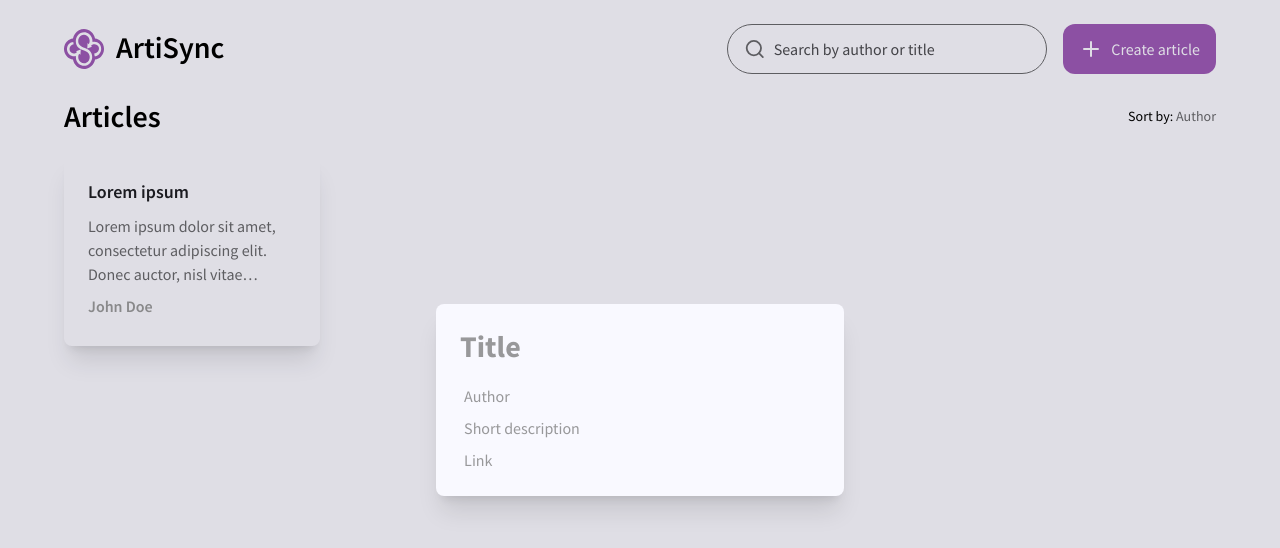
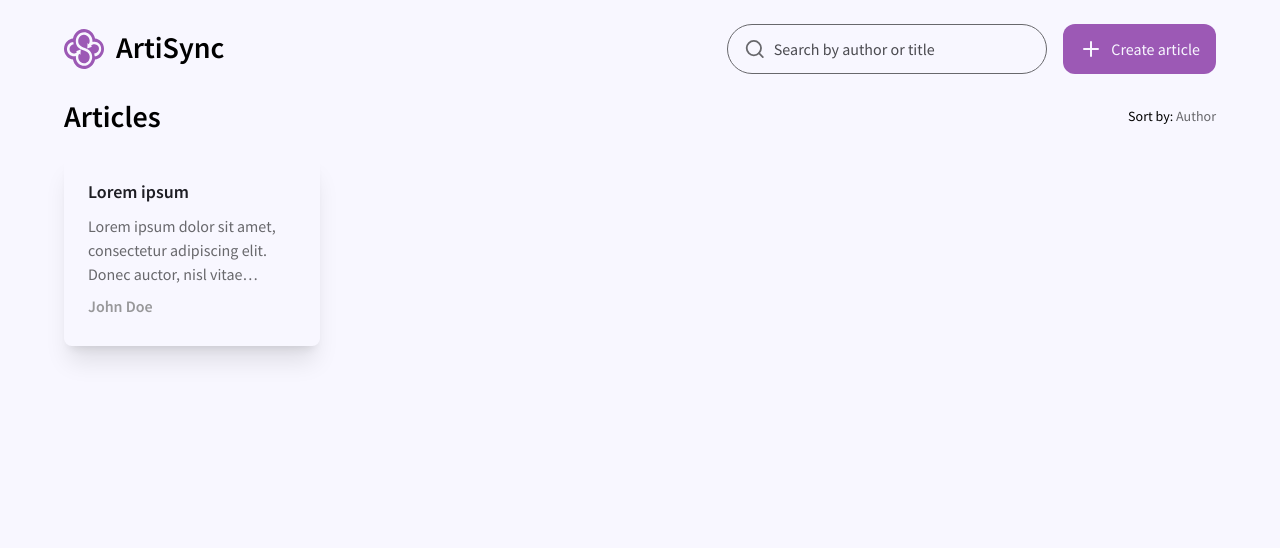
Before and after one commit to lutzzdias/artisync, a Next.js app: page / in a window 1280 px wide. Shown: the top 548 px of the page. Built offline with nearby package versions, Linux system fonts and the light colour scheme.

Commit message:
feat: add close and open modal functionality

```diff
--- a/src/components/ArticleButton.tsx
+++ b/src/components/ArticleButton.tsx
@@ -2,13 +2,13 @@
 
 import { Plus } from "lucide-react";
 import { useState } from "react";
+import ArticleModal from "./ArticleModal";
 
 export default function ArticleButton() {
     const [showModal, setShowModal] = useState(false);
 
     const createArticle = () => {
         setShowModal(true);
-        console.log('aaaaa')
     }
 
     return (
@@ -20,6 +20,10 @@ export default function ArticleButton() {
                 <Plus size={24} />
                 Create article
             </button>
+            {showModal? (
+                <ArticleModal showModal={showModal}/>
+            )
+            : null}
         </>
     )
 }
--- a/src/components/ArticleModal.tsx
+++ b/src/components/ArticleModal.tsx
@@ -1,17 +1,34 @@
+"use client";
+
+import { useState } from "react";
+
 interface ArticleModalProps {
     showModal: boolean;
 }
 
 export default function ArticleModal({ showModal } : ArticleModalProps) {
+
+    const [isVisible, setIsVisible] = useState(showModal);
+
+    const closeModal = () => {
+        setIsVisible(!showModal);
+        console.log(!showModal)
+    }
+
     return (
         <>
-        {showModal? (
+        {isVisible? (
             <>
                 <div className="absolute w-full h-full top-0 left-0 flex items-center justify-center bg-black bg-opacity-10">
                     <div className="bg-white-400 shadow-xl p-6 rounded-lg">
-                        <div className="flex-wrap items-start pr-60">
-                            <div className="flex justify-between items-center pb-3 w-full">
+                        <div className="flex-wrap items-start">
+                            <div className="flex items-center pb-3 w-full">
                                 <div className="text-3xl font-bold text-[#98989A] mb-2">Title</div>
+                                <button className="text-[#98989A] pl-64 mb-4" onClick={closeModal}>
+                                    <svg xmlns="http://www.w3.org/2000/svg" fill="none" viewBox="0 0 24 24" strokeWidth={1.5} stroke="currentColor" className="w-6 h-6">
+                                        <path strokeLinecap="round" strokeLinejoin="round" d="M6 18L18 6M6 6l12 12" />
+                                    </svg>
+                                </button>
                             </div>
                             <div>
                                 <div className="ml-1 text-[#98989A] mb-2">Author</div>
--- a/src/components/NavBar.tsx
+++ b/src/components/NavBar.tsx
@@ -1,15 +1,9 @@
-"use client";
-
 import { Search } from 'lucide-react'
 import Image from 'next/image'
-
 import logo from '@/assets/logo.svg'
 import ArticleButton from './ArticleButton'
-import ArticleModal from './ArticleModal'
-import { useState } from 'react';
 
 export function NavBar() {
-  const [showModal, setShowModal] = useState(false);
 
   return (
     <>
@@ -40,7 +34,7 @@ export function NavBar() {
           <ArticleButton/>
         </div>
       </header>
-      <ArticleModal showModal={true}/>
+
     </>
   )
 }
```
